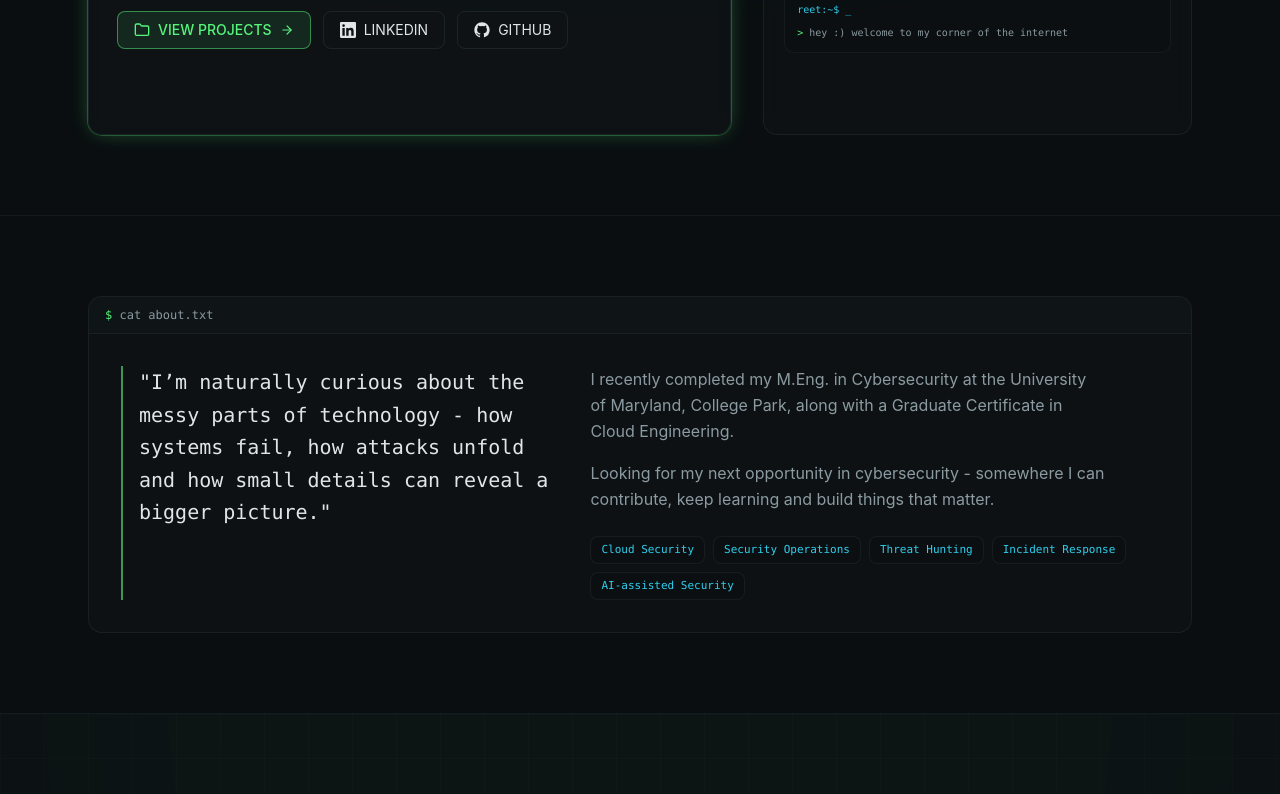
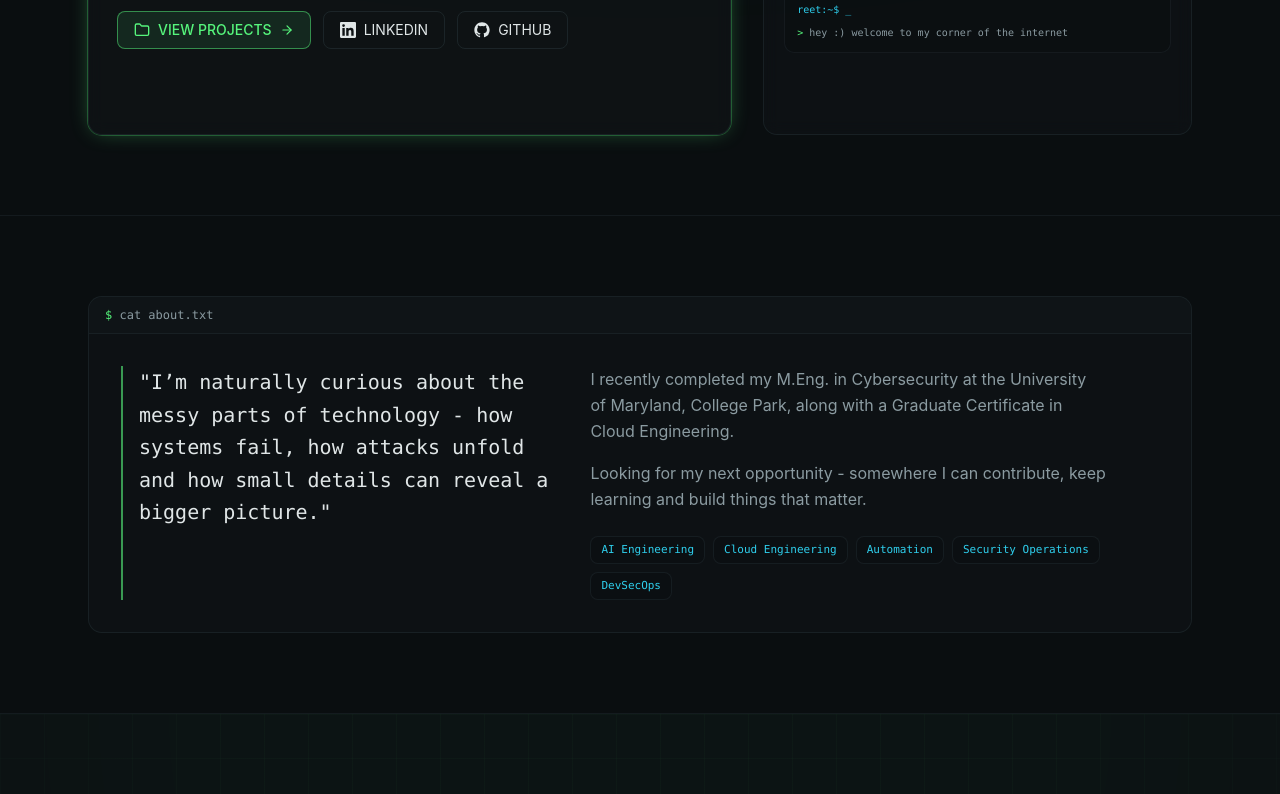
Before and after one commit to reetbhatia/reetbhatia-portfolio, a Next.js app: page / in a window 1280 px wide. Shown: the part 413-1207 px from the top of the page. Built offline with nearby package versions, Linux system fonts and the light colour scheme.

Commit message:
Update about.tsx

```diff
--- a/components/about.tsx
+++ b/components/about.tsx
@@ -22,11 +22,11 @@ export function About() {
 </p>
 
 <p>
-  Looking for my next opportunity in cybersecurity - somewhere I can
+  Looking for my next opportunity - somewhere I can
   contribute, keep learning and build things that matter.
 </p>
             <div className="flex flex-wrap gap-2 pt-2">
-              {['Cloud Security', 'Security Operations', 'Threat Hunting', 'Incident Response', 'AI-assisted Security'].map(
+              {['AI Engineering', 'Cloud Engineering', 'Automation', 'Security Operations', 'DevSecOps'].map(
                 (tag) => (
                   <span
                     key={tag}
```
